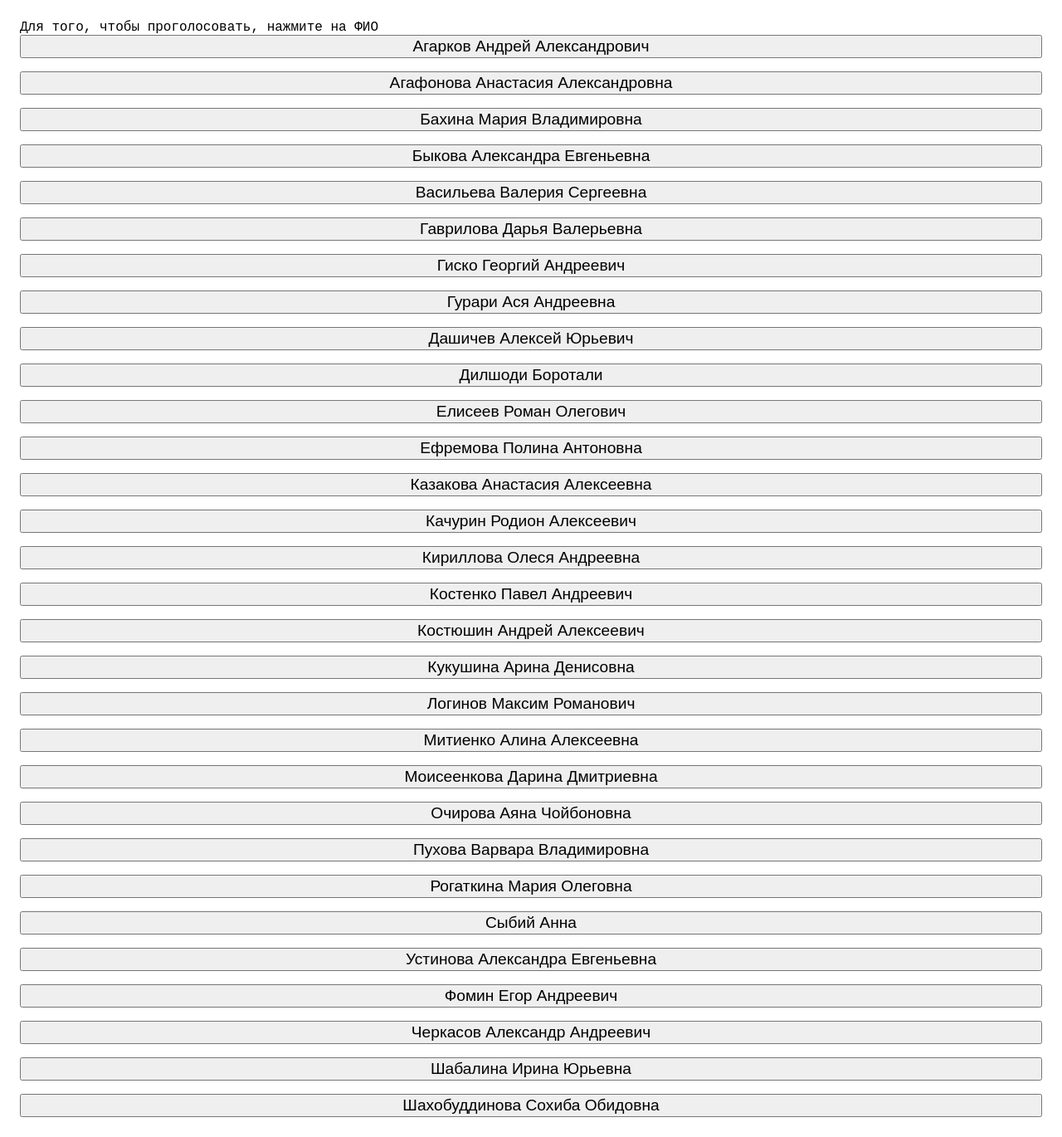
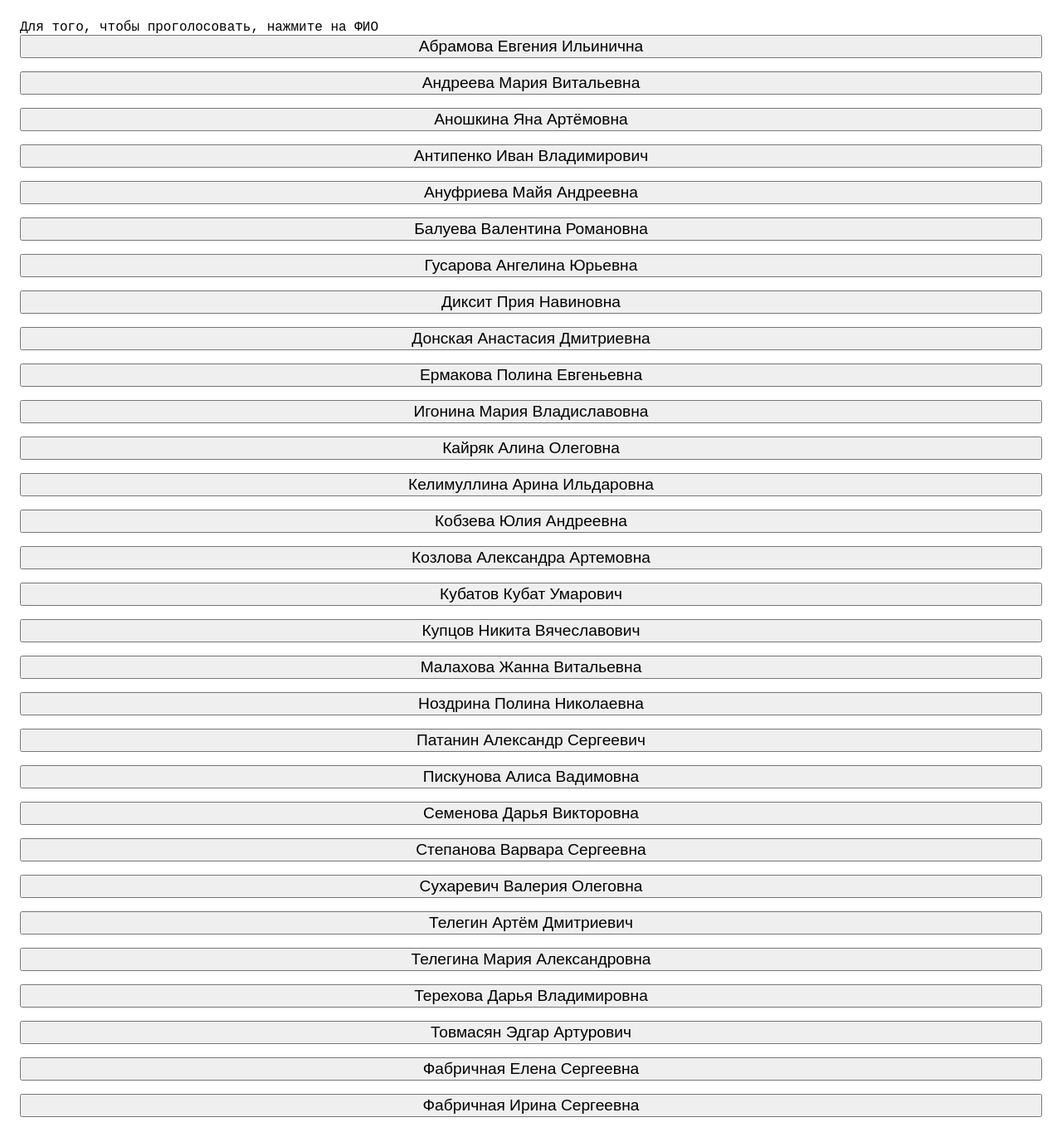
Before and after one commit to kmvpvl/vote, a React (Create React App) app: page / in a window 1280 px wide. Shown: the whole page at 83% size. Built offline with nearby package versions, Linux system fonts and the light colour scheme; a web font is replaced by a local one.

Commit message:
БЭК-24-7

```diff
--- a/src/index.tsx
+++ b/src/index.tsx
@@ -4,37 +4,37 @@ import "./index.css";
 import WebApp from "./WebApp";
 
 const list: string[] = [
-  "Агарков	Андрей	Александрович",
-  "Агафонова	Анастасия	Александровна",
-  "Бахина	Мария	Владимировна",
-  "Быкова	Александра	Евгеньевна",
-  "Васильева	Валерия	Сергеевна",
-  "Гаврилова	Дарья	Валерьевна",
-  "Гиско	Георгий	Андреевич",
-  "Гурари	Ася	Андреевна",
-  "Дашичев	Алексей	Юрьевич",
-  "Дилшоди	Боротали	",
-  "Елисеев	Роман	Олегович",
-  "Ефремова	Полина	Антоновна",
-  "Казакова	Анастасия	Алексеевна",
-  "Качурин	Родион	Алексеевич",
-  "Кириллова	Олеся	Андреевна",
-  "Костенко	Павел	Андреевич",
-  "Костюшин	Андрей	Алексеевич",
-  "Кукушина	Арина	Денисовна",
-  "Логинов	Максим	Романович",
-  "Митиенко	Алина	Алексеевна",
-  "Моисеенкова	Дарина	Дмитриевна",
-  "Очирова	Аяна	Чойбоновна",
-  "Пухова	Варвара	Владимировна",
-  "Рогаткина	Мария	Олеговна",
-  "Сыбий	Анна	",
-  "Устинова	Александра	Евгеньевна",
-  "Фомин	Егор	Андреевич",
-  "Черкасов	Александр	Андреевич",
-  "Шабалина	Ирина	Юрьевна",
-  "Шахобуддинова	Сохиба	Обидовна",
-    ]
+  "Абрамова	Евгения	Ильинична",
+  "Андреева	Мария	Витальевна",
+  "Аношкина	Яна	Артёмовна",
+  "Антипенко	Иван	Владимирович",
+  "Ануфриева	Майя	Андреевна",
+  "Балуева	Валентина	Романовна",
+  "Гусарова	Ангелина	Юрьевна",
+  "Диксит	Прия	Навиновна",
+  "Донская	Анастасия	Дмитриевна",
+  "Ермакова	Полина	Евгеньевна",
+  "Игонина	Мария	Владиславовна",
+  "Кайряк	Алина	Олеговна",
+  "Келимуллина	Арина	Ильдаровна",
+  "Кобзева	Юлия	Андреевна",
+  "Козлова	Александра	Артемовна",
+  "Кубатов	Кубат	Умарович",
+  "Купцов	Никита	Вячеславович",
+  "Малахова	Жанна	Витальевна",
+  "Ноздрина	Полина	Николаевна",
+  "Патанин	Александр	Сергеевич",
+  "Пискунова	Алиса	Вадимовна",
+  "Семенова	Дарья	Викторовна",
+  "Степанова	Варвара	Сергеевна",
+  "Сухаревич	Валерия	Олеговна",
+  "Телегин	Артём	Дмитриевич",
+  "Телегина	Мария	Александровна",
+  "Терехова	Дарья	Владимировна",
+  "Товмасян	Эдгар	Артурович",
+  "Фабричная	Елена	Сергеевна",
+  "Фабричная	Ирина	Сергеевна",
+      ]
 
 const root = ReactDOM.createRoot(
   document.getElementById("root") as HTMLElement
```
